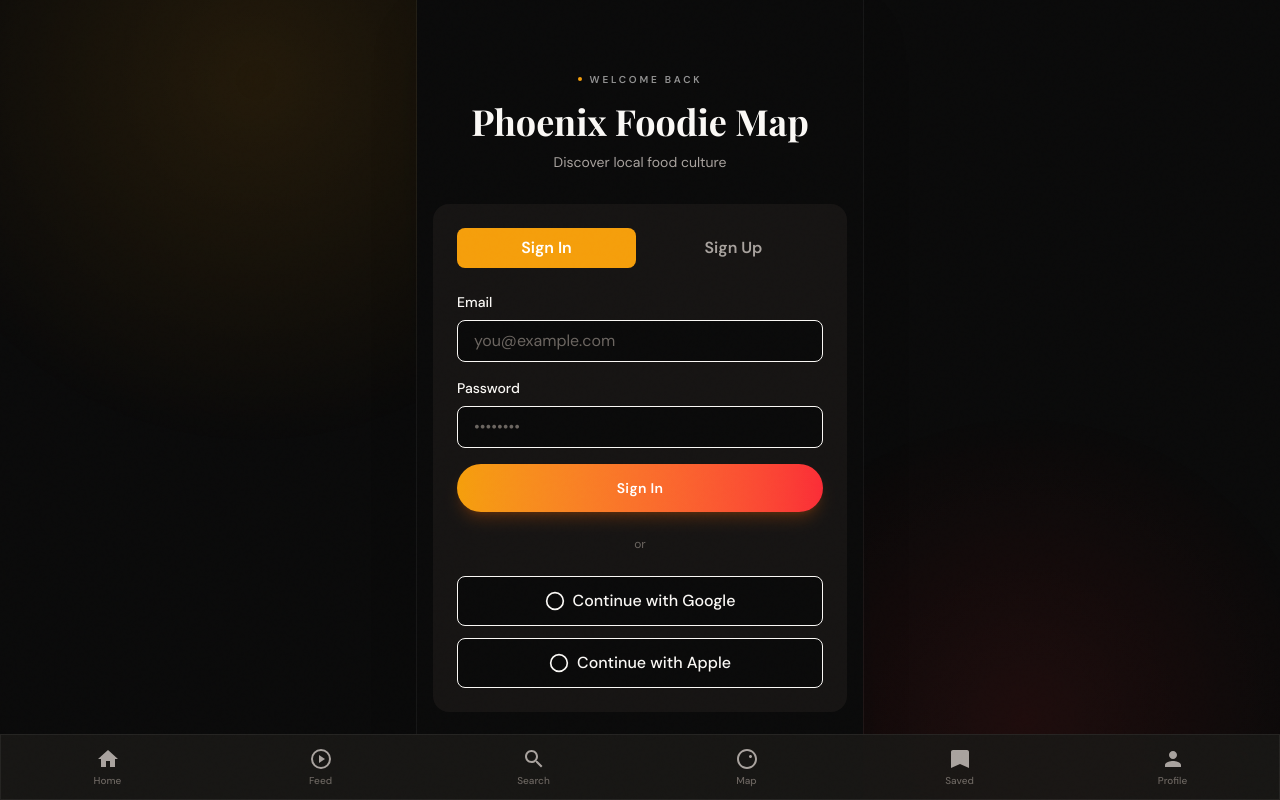
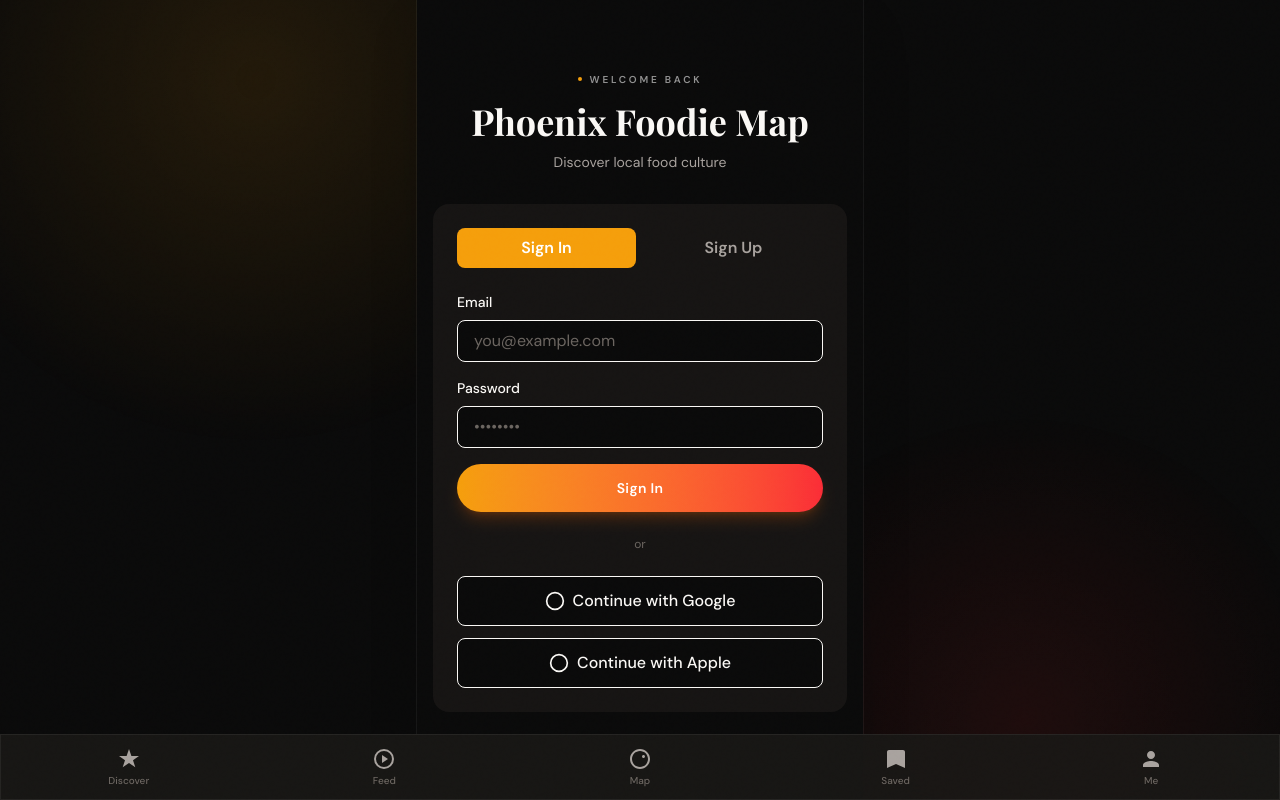
Before and after one commit to kenchapmanpdx-png/phoenix-foodie-map, a Next.js app: page /auth in a window 1280 px wide. Built offline with nearby package versions, Linux system fonts and the light colour scheme; no server answers.

Commit message:
Simplify bottom navigation for Discover flow

```diff
--- a/src/components/layout/BottomNav.tsx
+++ b/src/components/layout/BottomNav.tsx
@@ -3,9 +3,9 @@
 import Link from 'next/link'
 import { usePathname } from 'next/navigation'
 
-const HomeIcon = () => (
+const DiscoverIcon = () => (
   <svg className="w-6 h-6" fill="currentColor" viewBox="0 0 24 24">
-    <path d="M10 20v-6h4v6h5v-8h3L12 3 2 12h3v8z" />
+    <path d="M12 2l2.4 6.9H22l-6 4.4 2.3 6.9L12 16l-6.3 4.2 2.3-6.9-6-4.4h7.6L12 2z" />
   </svg>
 )
 
@@ -13,12 +13,6 @@ const FeedIcon = () => (
   <svg className="w-6 h-6" viewBox="0 0 24 24" fill="none" stroke="currentColor" strokeWidth={2} strokeLinecap="round" strokeLinejoin="round">
     <circle cx="12" cy="12" r="9" />
     <path d="M10 8l6 4-6 4V8z" fill="currentColor" stroke="none" />
-  </svg>
-)
-
-const SearchIcon = () => (
-  <svg className="w-6 h-6" fill="currentColor" viewBox="0 0 24 24">
-    <path d="M15.5 14h-.79l-.28-.27C15.41 12.59 16 11.11 16 9.5 16 5.91 13.09 3 9.5 3S3 5.91 3 9.5 5.91 16 9.5 16c1.61 0 3.09-.59 4.23-1.57l.27.28v.79l5 4.99L20.49 19l-4.99-5zm-6 0C7.01 14 5 11.99 5 9.5S7.01 5 9.5 5 14 7.01 14 9.5 11.99 14 9.5 14z" />
   </svg>
 )
 
@@ -50,8 +44,6 @@ interface NavItem {
 export default function BottomNav() {
   const pathname = usePathname()
 
-  // Hide bottom nav on dashboard and creator admin routes.
-  // Public creator profile pages (/creator/<slug-or-id>) keep the nav.
   const CREATOR_ADMIN_PATHS = [
     '/creator/analytics',
     '/creator/content',
@@ -71,20 +63,14 @@ export default function BottomNav() {
   }
 
   const navItems: NavItem[] = [
-    { label: 'Home', href: '/', icon: <HomeIcon /> },
+    { label: 'Discover', href: '/', icon: <DiscoverIcon /> },
     { label: 'Feed', href: '/feed', icon: <FeedIcon /> },
-    { label: 'Search', href: '/search', icon: <SearchIcon /> },
     { label: 'Map', href: '/map', icon: <MapIcon /> },
     { label: 'Saved', href: '/saved', icon: <SavedIcon /> },
-    { label: 'Profile', href: '/profile', icon: <ProfileIcon /> },
+    { label: 'Me', href: '/profile', icon: <ProfileIcon /> },
   ]
 
-  const isActive = (href: string) => {
-    if (href === '/') {
-      return pathname === '/'
-    }
-    return pathname.startsWith(href)
-  }
+  const isActive = (href: string) => href === '/' ? pathname === '/' : pathname.startsWith(href)
 
   return (
     <nav className="fixed bottom-0 left-0 right-0 glass-heavy safe-area-bottom z-50">
@@ -98,7 +84,6 @@ export default function BottomNav() {
               className="flex flex-col items-center justify-center flex-1 btn-press relative"
               data-testid={item.testId}
             >
-              {/* Active indicator dot */}
               {active && (
                 <div className="absolute top-1.5 w-1 h-1 rounded-full bg-[var(--color-accent-primary)]" />
               )}
```
